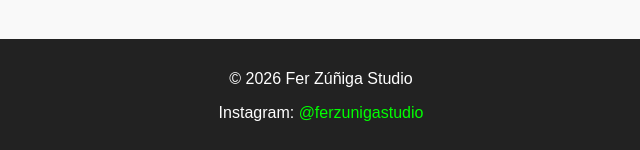
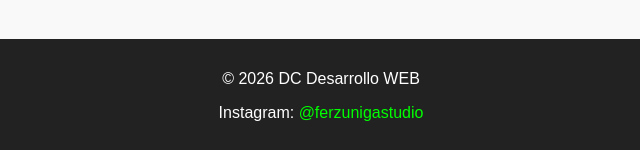
Before and after one commit to JuanFranciscodelCastillo/fernando-zuniga-site, a plain HTML site: page about.html in a window 1280 px wide. Shown: the part 1673-1823 px from the top of the page, 319-959 px from the left. Drawn offline with Linux system fonts and the light colour scheme.

Commit message:
Actualización

```diff
--- a/about.html
+++ b/about.html
@@ -62,7 +62,7 @@
 </section>
 
   <footer>
-    <p>© 2026 Fer Zúñiga Studio</p>
+    <p>© 2026 DC Desarrollo WEB</p>
     <p>Instagram: <a href="https://www.instagram.com/ferzunigastudio" target="_blank">@ferzunigastudio</a></p>
   </footer>
 </body>
```
Also changed, not shown: contacto.html (+1 -1 lines), obras-grandes.html (+1 -1 lines), obras-pequenas.html (+1 -1 lines).
